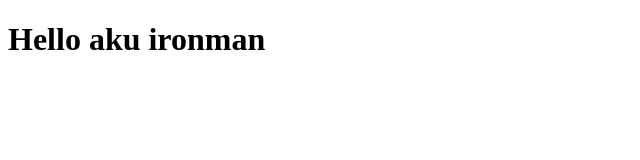
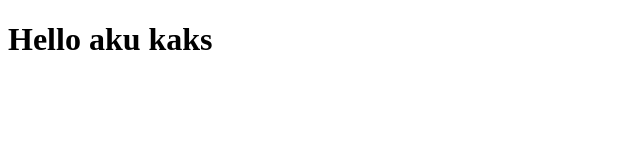
Before and after one commit to rozannouval/kolab-csa, a plain HTML site: page hary.html in a window 1280 px wide. Shown: the whole page, without its empty margins (0-640 px from the left). Drawn offline with Linux system fonts and the light colour scheme.

Commit message:
🐛 fix(hary): correct typo in heading
- fix typo in hary.html from "ironman" to "kaks"

```diff
--- a/hary.html
+++ b/hary.html
@@ -6,6 +6,6 @@
     <title>Document</title>
 </head>
 <body>
-    <h1>Hello aku ironman</h1>
+    <h1>Hello aku kaks</h1>
 </body>
 </html>
```
